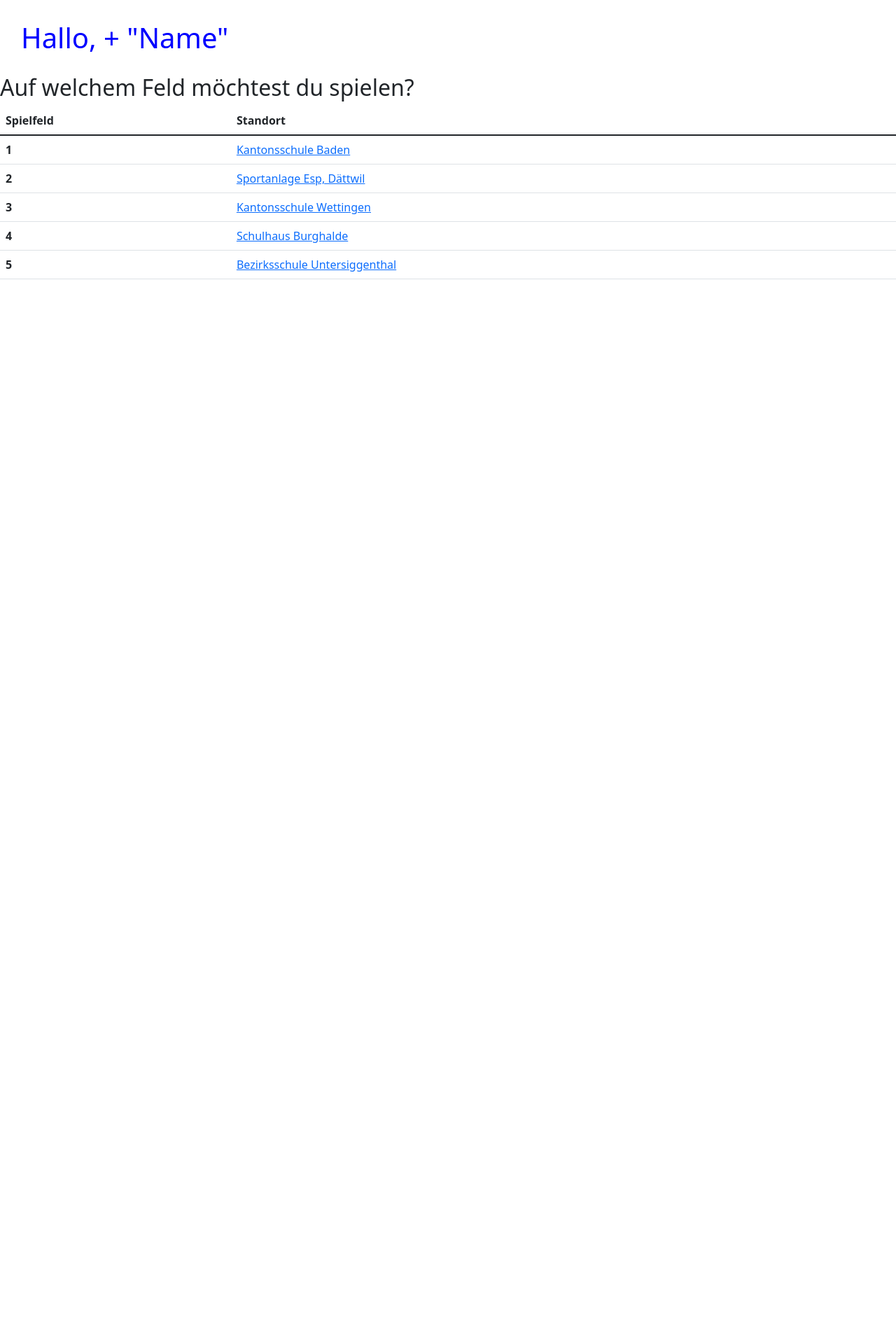
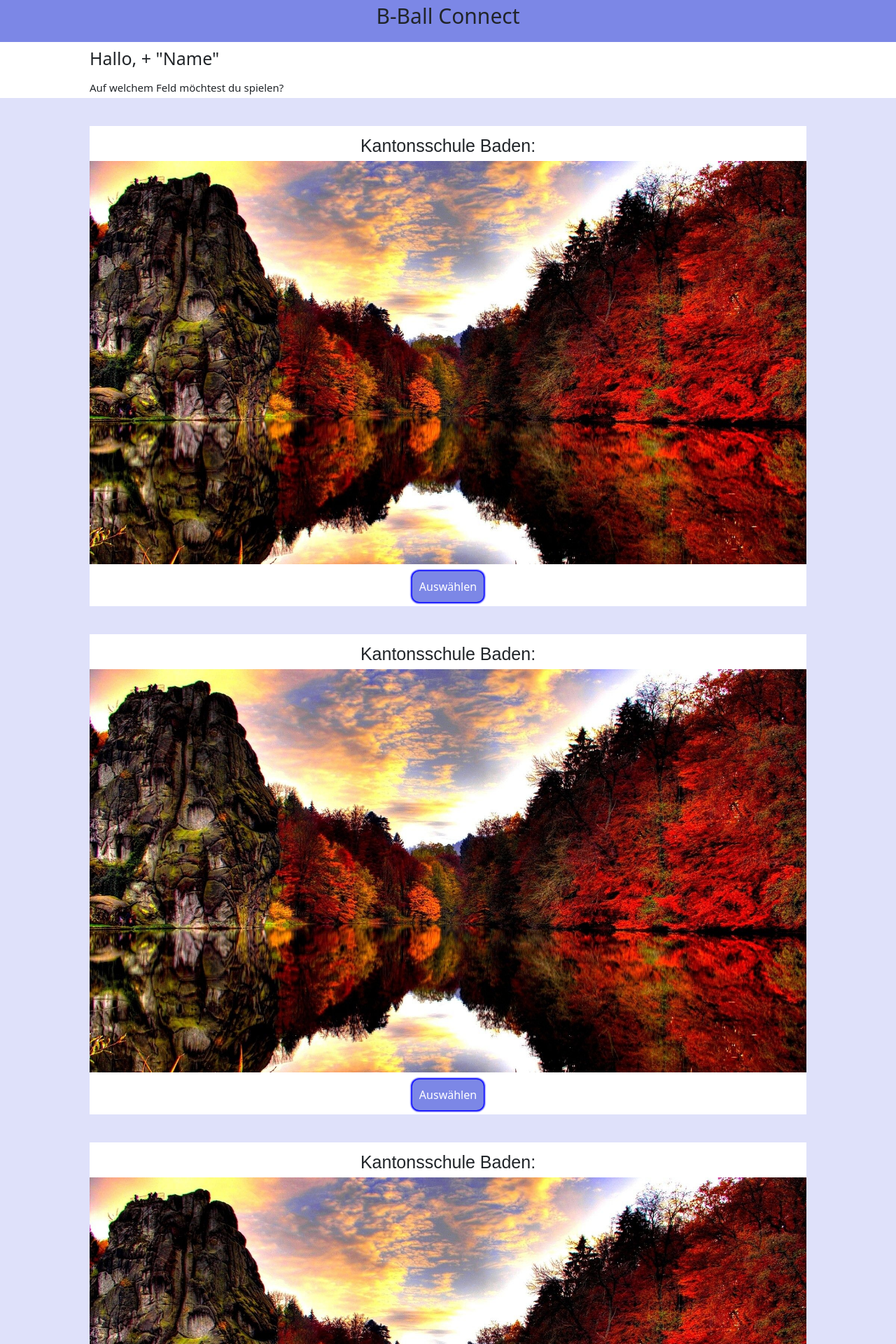
Before and after one commit to xXSmarties3000Xx/Maturaarbeit-GitHub, a PHP site: page /spielfeldauswahl.html in a window 1280 px wide; the page is wider, and only the part inside the window is pictured. Shown: the top 1920 px of that part at 70% size. Before the commit the page ends 399 px from the top of that part, so only its background shows below. Run offline with PHP 8.4, Linux system fonts and the light colour scheme.

Commit message:
images and buttons

```diff
--- a/HTML, CSS Documents/spielfeldauswahl.css
+++ b/HTML, CSS Documents/spielfeldauswahl.css
@@ -1,12 +1,351 @@
-table {
+* {
+  margin: 0;
+  padding: 0;
+}
+
+#wrapper {
+  width: 100%;
+  height: 100%;
+}
+
+header {
+  background-color: rgb(124, 135, 230);
+  height: 60px;
+}
+
+.greeting {
+  position: relative;
+  left: 10%;
+  font-size: 25px;
+  top: 5px;
+}
+
+.logo {
+  position: relative;
+  text-align: center;
+  font-size: 30px;
+}
+
+.question {
+  position: relative;
+  font-size: 15px;
+  left: 10%;
+}
+
+.weisserbalken {
+  height: 80px;
+  background-color: white;
+}
+
+section {
+  width: 100%;
+  background-color: white;
+  height: auto;
+}
+
+.topcosmetic {
+  position: relative;
+  height: 40px;
+  width: 100%;
+  background-color: #dfe1fa;
+}
+
+.leftsidebar {
+  position: absolute;
+  top: 160px;
+  width: 10%;
+  height: 300%;
+  background-color: #dfe1fa;
+}
+
+.rightsidebar {
+  position: absolute;
+  width: 10%;
+  top: 160px;
+  height: 300%;
+  background-color: #dfe1fa;
+  left: 90%;
+}
+
+/*erstes Spielfeld*/
+
+.Spielfeld1 {
   position: relative;
 }
 
-.greeting {
-  padding: 30px 30px 20px;
-  color: blue;
+.Titel1 {
+  position: absolute;
+  height: 30px;
+  width: 100%;
+  text-align: center;
+  top: 10px;
+  font-size: 25px;
+  font-family: brandon-grot-w01-light, Century Gothic, arial, sans-serif;
 }
 
-.question {
-  padding: 30px 30px 20px 40px;
+.Bild1 {
+  position: relative;
+  width: 80%;
+  left: 10%;
+  top: 50px;
 }
+.btn-container {
+  position: relative;
+}
+
+.Button1 {
+  position: absolute;
+  left: 50%;
+  top: 60px;
+  transform: translate(-50%);
+  background-color: rgb(124, 135, 230);
+  color: #fff;
+  border: none;
+  border-radius: 10px;
+  box-shadow: 0px 0px 2px 2px blue;
+  padding: 10px;
+  min-height: 30px;
+  min-width: 100px;
+}
+.Button1:hover {
+  background-color: #002ead;
+  transition: 0.7s;
+}
+
+.topcosmetic2 {
+  position: relative;
+  top: 110px;
+  height: 40px;
+  width: 100%;
+  background-color: #dfe1fa;
+}
+
+/*zweites Spielfeld*/
+
+.Spielfeld2 {
+  position: relative;
+  top: 110px;
+}
+
+.Titel2 {
+  position: absolute;
+  top: 110px;
+  height: 30px;
+  width: 100%;
+  text-align: center;
+  top: 10px;
+  font-size: 25px;
+  font-family: brandon-grot-w01-light, Century Gothic, arial, sans-serif;
+}
+
+.Bild2 {
+  position: relative;
+  width: 80%;
+  left: 10%;
+  top: 50px;
+}
+.btn-container {
+  position: relative;
+}
+
+.Button2 {
+  position: absolute;
+  left: 50%;
+  top: 60px;
+  transform: translate(-50%);
+  background-color: rgb(124, 135, 230);
+  color: #fff;
+  border: none;
+  border-radius: 10px;
+  box-shadow: 0px 0px 2px 2px blue;
+  padding: 10px;
+  min-height: 30px;
+  min-width: 100px;
+}
+.Button2:hover {
+  background-color: #002ead;
+  transition: 0.7s;
+}
+
+.topcosmetic3 {
+  position: relative;
+  top: 220px;
+  height: 40px;
+  width: 100%;
+  background-color: #dfe1fa;
+}
+
+/*drittes Spielfeld*/
+
+.Spielfeld3 {
+  position: relative;
+  top: 220px;
+}
+
+.Titel3 {
+  position: absolute;
+  top: 110px;
+  height: 30px;
+  width: 100%;
+  text-align: center;
+  top: 10px;
+  font-size: 25px;
+  font-family: brandon-grot-w01-light, Century Gothic, arial, sans-serif;
+}
+
+.Bild3 {
+  position: relative;
+  width: 80%;
+  left: 10%;
+  top: 50px;
+}
+.btn-container {
+  position: relative;
+}
+
+.Button3 {
+  position: absolute;
+  left: 50%;
+  top: 60px;
+  transform: translate(-50%);
+  background-color: rgb(124, 135, 230);
+  color: #fff;
+  border: none;
+  border-radius: 10px;
+  box-shadow: 0px 0px 2px 2px blue;
+  padding: 10px;
+  min-height: 30px;
+  min-width: 100px;
+}
+.Button3:hover {
+  background-color: #002ead;
+  transition: 0.7s;
+}
+
+.topcosmetic4 {
+  position: relative;
+  top: 330px;
+  height: 40px;
+  width: 100%;
+  background-color: #dfe1fa;
+}
+
+/*viertes Spielfeld*/
+
+.Spielfeld4 {
+  position: relative;
+  top: 330px;
+}
+
+.Titel4 {
+  position: absolute;
+  top: 110px;
+  height: 30px;
+  width: 100%;
+  text-align: center;
+  top: 10px;
+  font-size: 25px;
+  font-family: brandon-grot-w01-light, Century Gothic, arial, sans-serif;
+}
+
+.Bild4 {
+  position: relative;
+  width: 80%;
+  left: 10%;
+  top: 50px;
+}
+.btn-container {
+  position: relative;
+}
+
+.Button4 {
+  position: absolute;
+  left: 50%;
+  top: 60px;
+  transform: translate(-50%);
+  background-color: rgb(124, 135, 230);
+  color: #fff;
+  border: none;
+  border-radius: 10px;
+  box-shadow: 0px 0px 2px 2px blue;
+  padding: 10px;
+  min-height: 30px;
+  min-width: 100px;
+}
+.Button4:hover {
+  background-color: #002ead;
+  transition: 0.7s;
+}
+
+.topcosmetic5 {
+  position: relative;
+  top: 440px;
+  height: 40px;
+  width: 100%;
+  background-color: #dfe1fa;
+}
+
+/*fünftes Spielfeld*/
+
+.Spielfeld5 {
+  position: relative;
+  top: 440px;
+}
+
+.Titel5 {
+  position: absolute;
+  top: 110px;
+  height: 30px;
+  width: 100%;
+  text-align: center;
+  top: 10px;
+  font-size: 25px;
+  font-family: brandon-grot-w01-light, Century Gothic, arial, sans-serif;
+}
+
+.Bild5 {
+  position: relative;
+  width: 80%;
+  left: 10%;
+  top: 50px;
+}
+.btn-container {
+  position: relative;
+}
+
+.Button5 {
+  position: absolute;
+  left: 50%;
+  top: 60px;
+  transform: translate(-50%);
+  background-color: rgb(124, 135, 230);
+  color: #fff;
+  border: none;
+  border-radius: 10px;
+  box-shadow: 0px 0px 2px 2px blue;
+  padding: 10px;
+  min-height: 30px;
+  min-width: 100px;
+}
+.Button5:hover {
+  background-color: #002ead;
+  transition: 0.7s;
+}
+
+.topcosmetic6 {
+  position: relative;
+  top: 550px;
+  height: 40px;
+  width: 100%;
+  background-color: #dfe1fa;
+}
+
+footer {
+  padding-bottom: 0px;
+  height: 50px;
+  clear: both;
+  background-color: rgba(57, 63, 68, 1);
+  text-align: center;
+  color: white;
+  line-height: 3em;
+}
--- a/HTML, CSS Documents/spielfeldauswahl.html
+++ b/HTML, CSS Documents/spielfeldauswahl.html
@@ -1,5 +1,5 @@
 <!DOCTYPE html>
-<html lang="en">
+<html lang="de">
   <head>
     <meta charset="UTF-8" />
     <meta http-equiv="X-UA-Compatible" content="IE=edge" />
@@ -13,54 +13,149 @@
     />
     <script src="https://ajax.googleapis.com/ajax/libs/jquery/3.5.1/jquery.min.js"></script>
     <script src="https://maxcdn.bootstrapcdn.com/bootstrap/3.4.1/js/bootstrap.min.js"></script>
+  </head>
+
+  <body>
+
+    <div class="leftsidebar">
+      </div>
+
+      <div class="rightsidebar">
+      </div>
+
+    <header>
+      <div class="logo">
+        <p>B-Ball Connect</p>
+      </div>
+    </header>
+
+    <div id="wrapper">
+      <div class="weisserbalken"
+      ><div class="greeting">
+          <p>Hallo, + "Name"</p>
+        </div>
+
+      <div class="question">
+        <p>Auf welchem Feld möchtest du spielen?</p>
+      </div>
+    </div>
+
+
+
+
+      <section>
+
+      <div class="topcosmetic">
+      </div>
+
+              <div class="Spielfeld1">
+
+                <div class="Titel1">
+                Kantonsschule Baden:
+                </div>
+
+                <div class="Bild1">
+                  <img src="/HTML, CSS Documents/images/Example.jpg" alt="none" width="100%" height="100%">
+                </div>
+                <div class="btn-container">
+                  <button class="Button1" onclick="spielfeld1()">Auswählen
+                </div>
+
+              </div>
+
+              <div class="topcosmetic2">
+              </div>
+
+              <div class="Spielfeld2">
+
+                <div class="Titel2">
+                Kantonsschule Baden:
+                </div>
+
+                <div class="Bild2">
+                  <img src="/HTML, CSS Documents/images/Example.jpg" alt="none" width="100%" height="100%">
+                </div>
+                <div class="btn-container">
+                  <button class="Button2" onclick="spielfeld1()">Auswählen
+                </div>
+
+              </div>
+
+              <div class="topcosmetic3">
+              </div>
+
+              <div class="Spielfeld3">
+
+                <div class="Titel3">
+                Kantonsschule Baden:
+                </div>
+
+                <div class="Bild3">
+                  <img src="/HTML, CSS Documents/images/Example.jpg" alt="none" width="100%" height="100%">
+                </div>
+                <div class="btn-container">
+                  <button class="Button3" onclick="spielfeld1()">Auswählen
+                </div>
+
+              </div>
+
+              <div class="topcosmetic4">
+              </div>
+
+              <div class="Spielfeld4">
+
+                <div class="Titel4">
+                Kantonsschule Baden:
+                </div>
+
+                <div class="Bild4">
+                  <img src="/HTML, CSS Documents/images/Example.jpg" alt="none" width="100%" height="100%">
+                </div>
+                <div class="btn-container">
+                  <button class="Button4" onclick="spielfeld1()">Auswählen
+                </div>
+
+              </div>
+
+              <div class="topcosmetic5">
+              </div>
+
+              <div class="Spielfeld5">
+
+                <div class="Titel5">
+                Kantonsschule Baden:
+                </div>
+
+                <div class="Bild5">
+                  <img src="/HTML, CSS Documents/images/Example.jpg" alt="none" width="100%" height="100%">
+                </div>
+                <div class="btn-container">
+                  <button class="Button5" onclick="spielfeld1()">Auswählen
+                </div>
+
+              </div>
+
+              <div class="topcosmetic6">
+              </div>
+
+
+
+
+
+
+
+    </div>
+
+  <footer>
+      © May 2022 By Nico and Emanuel
+  </footer>
 
     <script>
-      document.querySelector("form").addEventListener("submit", function (e) {
-        let name = document.querySelector("#name").value;
-        print("Hallo, " + name);
-        e.preventDefault();
-      });
-    </script>
-  </head>
-  <body>
-    <div class="greeting">
-      <h1>Hallo, + "Name"</h1>
-    </div>
+      function spielfeld1() {
+        location.href = "spielfeld.html";
+      }
+      </script>
+  </body>
 
-    <h2>Auf welchem Feld möchtest du spielen?</h2>
 
-    <table class="table table-sucess">
-      <thead>
-        <th scope="col">Spielfeld</th>
-        <th scope="col">Standort</th>
-      </thead>
-
-      <tbody>
-        <tr>
-          <th scope="row">1</th>
-          <td><a href="spielfeld.html">Kantonsschule Baden</a></td>
-        </tr>
-
-        <tr>
-          <th scope="row">2</th>
-          <td><a href="spielfeld.html">Sportanlage Esp, Dättwil</a></td>
-        </tr>
-
-        <tr>
-          <th scope="row">3</th>
-          <td><a href="spielfeld.html">Kantonsschule Wettingen</a></td>
-        </tr>
-
-        <tr>
-          <th scope="row">4</th>
-          <td><a href="spielfeld.html">Schulhaus Burghalde</a></td>
-        </tr>
-
-        <tr>
-          <th scope="row">5</th>
-          <td><a href="spielfeld.html">Bezirksschule Untersiggenthal</a></td>
-        </tr>
-      </tbody>
-    </table>
-  </body>
 </html>
```
Also changed, not shown: HTML, CSS Documents/images/Example.jpg (added).
